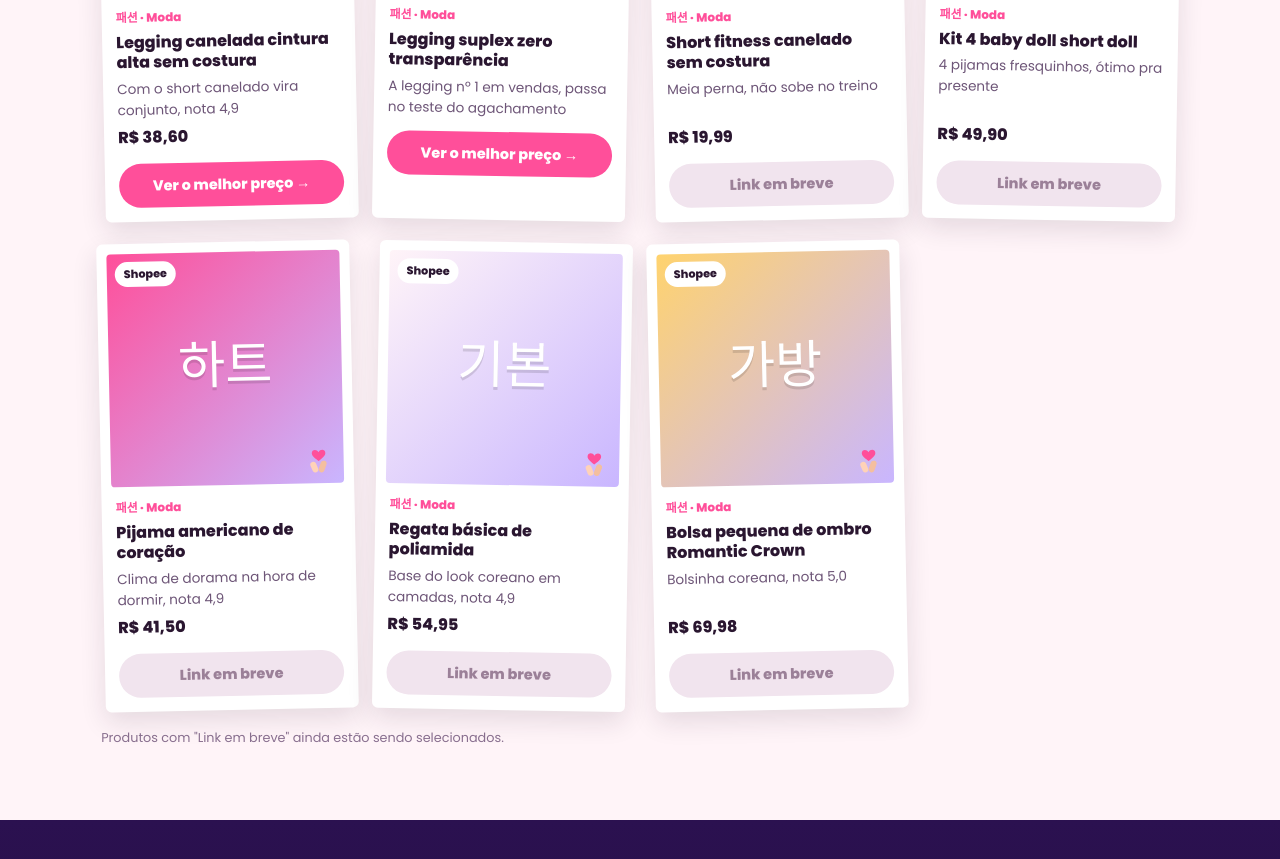
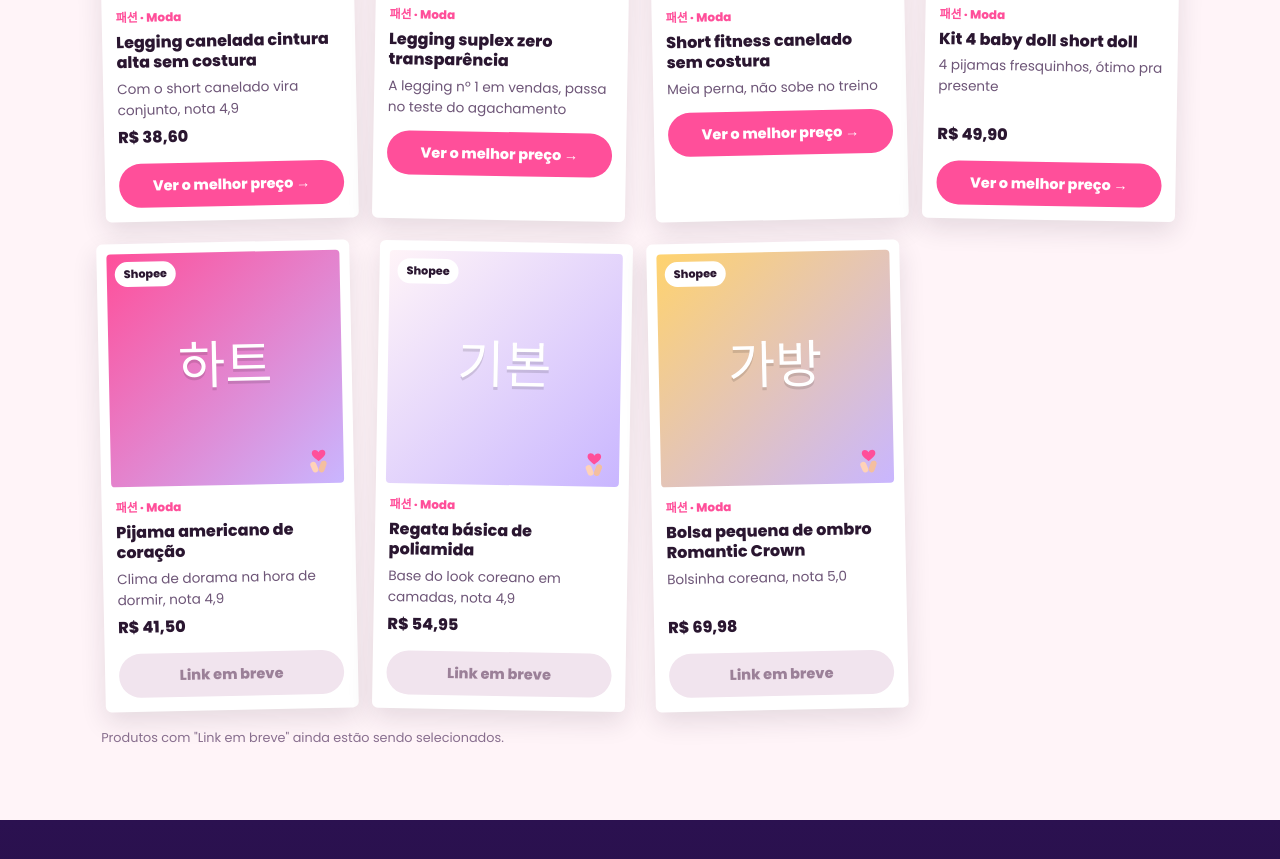
Before and after one commit to stevaum/achadinhoskoreanos, a plain HTML site: page index.html in a window 1280 px wide. Shown: the part 2252-3111 px from the top of the page. Drawn offline with Linux system fonts and the light colour scheme.

Commit message:
Links de afiliado: short canelado (novo anuncio) e kit 4 short doll

```diff
--- a/index.html
+++ b/index.html
@@ -257,8 +257,8 @@ const PRODUTOS = [
   {nome:"Kit 3 toucas de cetim faixa larga", categoria:"beleza", kr:"보닛", motivo:"Cabelo protegido na noite de autocuidado", preco:"R$ 16,95", link:"https://s.shopee.com.br/6fj3o7Y0ei", loja:"Shopee", imagem:"", cor:"linear-gradient(135deg,#3a1466,#ff8cc0)"},
   {nome:"Legging canelada cintura alta sem costura", categoria:"roupas", kr:"운동복", motivo:"Com o short canelado vira conjunto, nota 4,9", preco:"R$ 38,60", link:"https://s.shopee.com.br/8VAhzb28Qu", loja:"Shopee", imagem:"", cor:"linear-gradient(135deg,#ff4f9a,#3a1466)"},
   {nome:"Legging suplex zero transparência", categoria:"roupas", kr:"레깅스", motivo:"A legging nº 1 em vendas, passa no teste do agachamento", preco:"", link:"https://s.shopee.com.br/8fU8By4Hjd", loja:"Shopee", imagem:"", cor:"linear-gradient(135deg,#7df9ff,#ff8cc0)"},
-  {nome:"Short fitness canelado sem costura", categoria:"roupas", kr:"반바지", motivo:"Meia perna, não sobe no treino", preco:"R$ 19,99", link:"", loja:"Shopee", imagem:"", cor:"linear-gradient(135deg,#ffd36e,#ff4f9a)"},
-  {nome:"Kit 4 baby doll short doll", categoria:"roupas", kr:"잠옷", motivo:"4 pijamas fresquinhos, ótimo pra presente", preco:"R$ 49,90", link:"", loja:"Shopee", imagem:"", cor:"linear-gradient(135deg,#3a1466,#c9b6ff)"},
+  {nome:"Short fitness canelado sem costura", categoria:"roupas", kr:"반바지", motivo:"Meia perna, não sobe no treino", preco:"", link:"https://s.shopee.com.br/8AXrb88dYB", loja:"Shopee", imagem:"", cor:"linear-gradient(135deg,#ffd36e,#ff4f9a)"},
+  {nome:"Kit 4 baby doll short doll", categoria:"roupas", kr:"잠옷", motivo:"4 pijamas fresquinhos, ótimo pra presente", preco:"R$ 49,90", link:"https://s.shopee.com.br/60TN1DWSJ9", loja:"Shopee", imagem:"", cor:"linear-gradient(135deg,#3a1466,#c9b6ff)"},
   {nome:"Pijama americano de coração", categoria:"roupas", kr:"하트", motivo:"Clima de dorama na hora de dormir, nota 4,9", preco:"R$ 41,50", link:"", loja:"Shopee", imagem:"", cor:"linear-gradient(135deg,#ff4f9a,#c9b6ff)"},
   {nome:"Regata básica de poliamida", categoria:"roupas", kr:"기본", motivo:"Base do look coreano em camadas, nota 4,9", preco:"R$ 54,95", link:"", loja:"Shopee", imagem:"", cor:"linear-gradient(135deg,#fff4f8,#c9b6ff)"},
   {nome:"Bolsa pequena de ombro Romantic Crown", categoria:"roupas", kr:"가방", motivo:"Bolsinha coreana, nota 5,0", preco:"R$ 69,98", link:"", loja:"Shopee", imagem:"", cor:"linear-gradient(135deg,#ffd36e,#c9b6ff)"}
```
